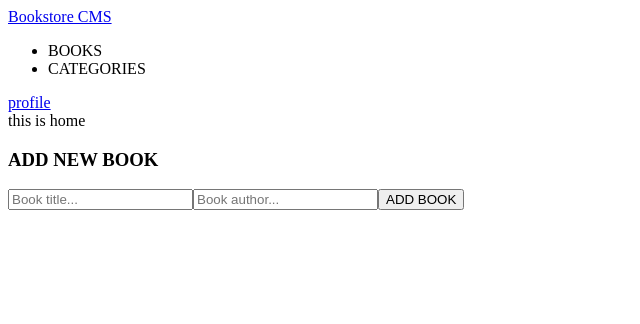
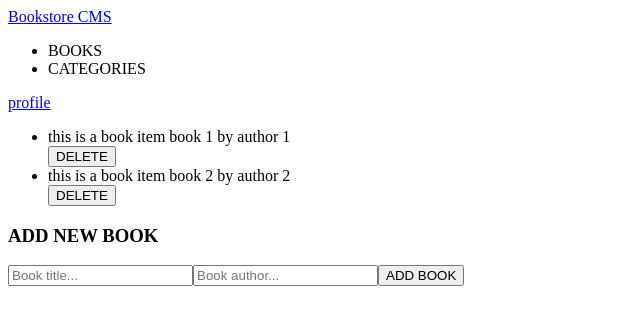
Before and after one commit to Estete9/bookstore-react, a React (Create React App) app: page / in a window 1280 px wide. Shown: the top 324 px of the page, without its empty margins (0-640 px from the left). Built offline with nearby package versions, Linux system fonts and the light colour scheme.

Commit message:
Implement BookList component with state and a book list

```diff
--- a/src/Routes/Root.js
+++ b/src/Routes/Root.js
@@ -1,9 +1,10 @@
 import BookForm from '../components/BookForm';
+import BookList from '../components/BookList';
 
 function Root() {
   return (
     <>
-      <div>this is home</div>
+      <BookList />
       <BookForm />
     </>
   );
--- /dev/null
+++ b/src/components/BookList.js
@@ -0,0 +1,26 @@
+import { useState } from 'react';
+import styles from '../styles/bookList.module.css';
+
+function BookList() {
+  const [booksListState, setBooksListState] = useState([
+    { title: 'book 1', author: 'author 1' },
+    { title: 'book 2', author: 'author 2' },
+  ]);
+
+  return (
+    <div className={styles.bookList}>
+      <ul>
+        {booksListState.map((book) => (
+          <li key={book.title} className={styles.bookItem}>
+            <div>{`this is a book item ${book.title} by ${book.author}`}</div>
+            <button onClick={setBooksListState} type="button">
+              DELETE
+            </button>
+          </li>
+        ))}
+      </ul>
+    </div>
+  );
+}
+
+export default BookList;
```
Also changed, not shown: src/styles/bookList.module.css (added).
